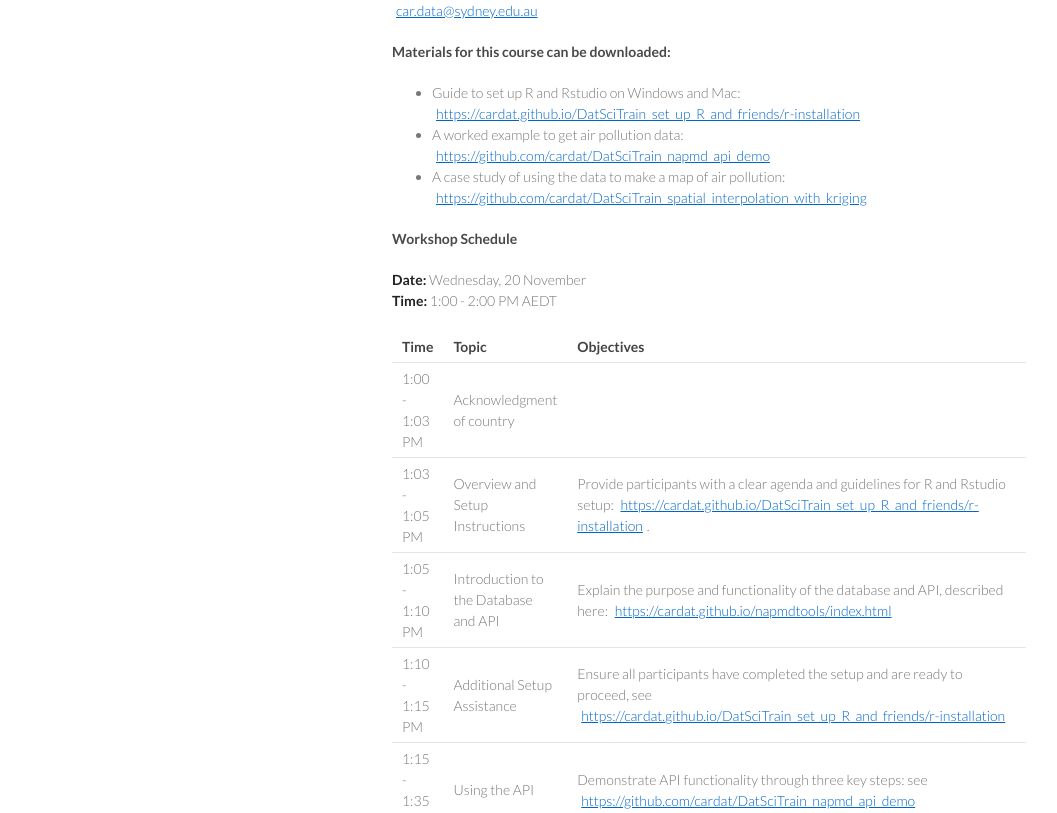
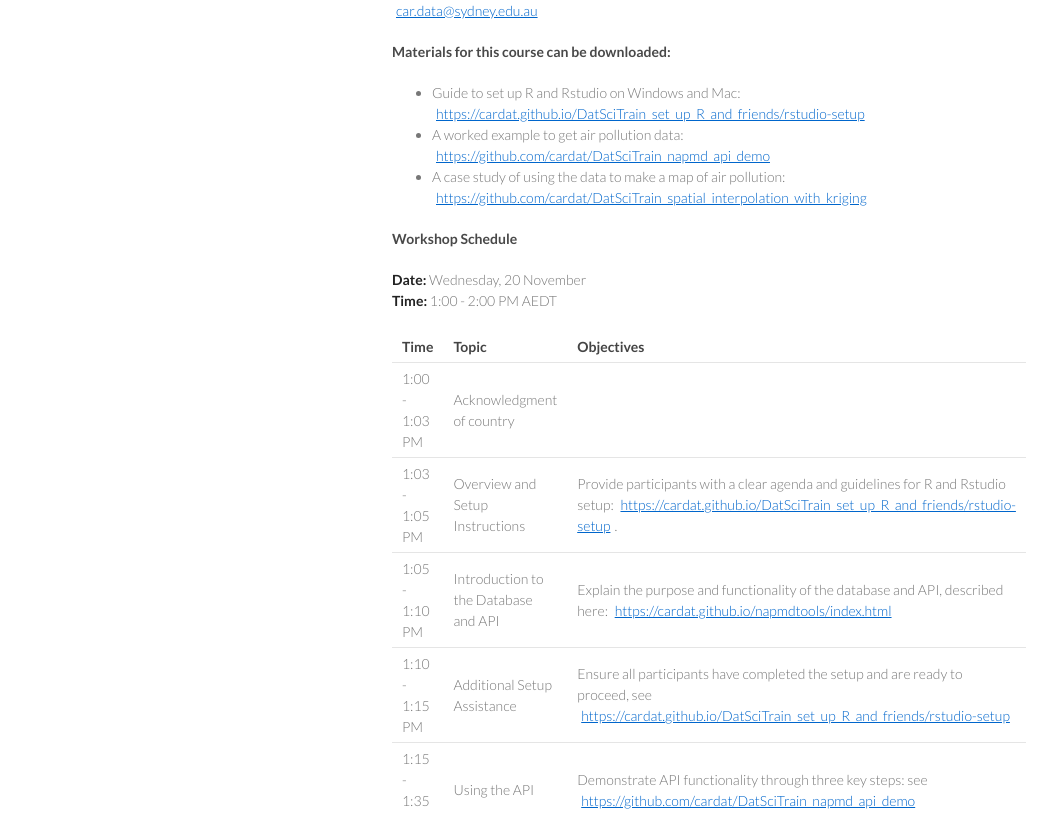
Before and after one commit to climate-change-and-health/workshops, a Jekyll site: the page built from _posts/2024-11-20-napmd-aust-national-air-pollution-monitor-data-api-demo.md, in a window 1280 px wide and 1400 px high. Shown: the part 550-1363 px from the top of the window, without its empty margins (178-1235 px from the left). Built offline with Jekyll 4.4.1, drawn with Linux system fonts in a browser that asks for light colours; part of the change alters nothing that is shown.

Commit message:
Update 2024-11-20-napmd-aust-national-air-pollution-monitor-data-api-demo.md

```diff
--- a/_posts/2024-11-20-napmd-aust-national-air-pollution-monitor-data-api-demo.md
+++ b/_posts/2024-11-20-napmd-aust-national-air-pollution-monitor-data-api-demo.md
@@ -19,7 +19,7 @@ For your own username and password please email our data curation team at
 <a class="car.data@sydney.edu.au" href="mailto:car.data@sydney.edu.au">car.data@sydney.edu.au</a>
 
 #### Materials for this course can be downloaded:
-- Guide to set up R and Rstudio on Windows and Mac: [https://cardat.github.io/DatSciTrain_set_up_R_and_friends/r-installation](https://cardat.github.io/DatSciTrain_set_up_R_and_friends/r-installation)
+- Guide to set up R and Rstudio on Windows and Mac: [https://cardat.github.io/DatSciTrain_set_up_R_and_friends/rstudio-setup](https://cardat.github.io/DatSciTrain_set_up_R_and_friends/rstudio-setup)
 - A worked example to get air pollution data: [https://github.com/cardat/DatSciTrain_napmd_api_demo](https://github.com/cardat/DatSciTrain_napmd_api_demo)
 - A case study of using the data to make a map of air pollution: [https://github.com/cardat/DatSciTrain_spatial_interpolation_with_kriging](https://github.com/cardat/DatSciTrain_spatial_interpolation_with_kriging)
 
@@ -31,9 +31,9 @@ For your own username and password please email our data curation team at
 | Time          | Topic                          | Objectives                                                                 |
 |---------------|--------------------------------|---------------------------------------------------------------------------|
 | 1:00 - 1:03 PM | Acknowledgment of country |                                                                                   |
-|  1:03 - 1:05 PM  | Overview and Setup Instructions | Provide participants with a clear agenda and guidelines for R and Rstudio setup: [https://cardat.github.io/DatSciTrain_set_up_R_and_friends/r-installation](https://cardat.github.io/DatSciTrain_set_up_R_and_friends/r-installation). |
+|  1:03 - 1:05 PM  | Overview and Setup Instructions | Provide participants with a clear agenda and guidelines for R and Rstudio setup: [https://cardat.github.io/DatSciTrain_set_up_R_and_friends/rstudio-setup](https://cardat.github.io/DatSciTrain_set_up_R_and_friends/rstudio-setup). |
 | 1:05 - 1:10 PM | Introduction to the Database and API | Explain the purpose and functionality of the database and API, described here: [https://cardat.github.io/napmdtools/index.html](https://cardat.github.io/napmdtools/index.html)             |
-| 1:10 - 1:15 PM | Additional Setup Assistance    | Ensure all participants have completed the setup and are ready to proceed, see  [https://cardat.github.io/DatSciTrain_set_up_R_and_friends/r-installation](https://cardat.github.io/DatSciTrain_set_up_R_and_friends/r-installation) |
+| 1:10 - 1:15 PM | Additional Setup Assistance    | Ensure all participants have completed the setup and are ready to proceed, see  [https://cardat.github.io/DatSciTrain_set_up_R_and_friends/rstudio-setup](https://cardat.github.io/DatSciTrain_set_up_R_and_friends/rstudio-setup) |
 | 1:15 - 1:35 PM | Using the API                  | Demonstrate API functionality through three key steps: see [https://github.com/cardat/DatSciTrain_napmd_api_demo](https://github.com/cardat/DatSciTrain_napmd_api_demo)                    |
 |               |                                | 1. Create an API key                                                     |
 |               |                                | 2. Show available functions                                              |
```
